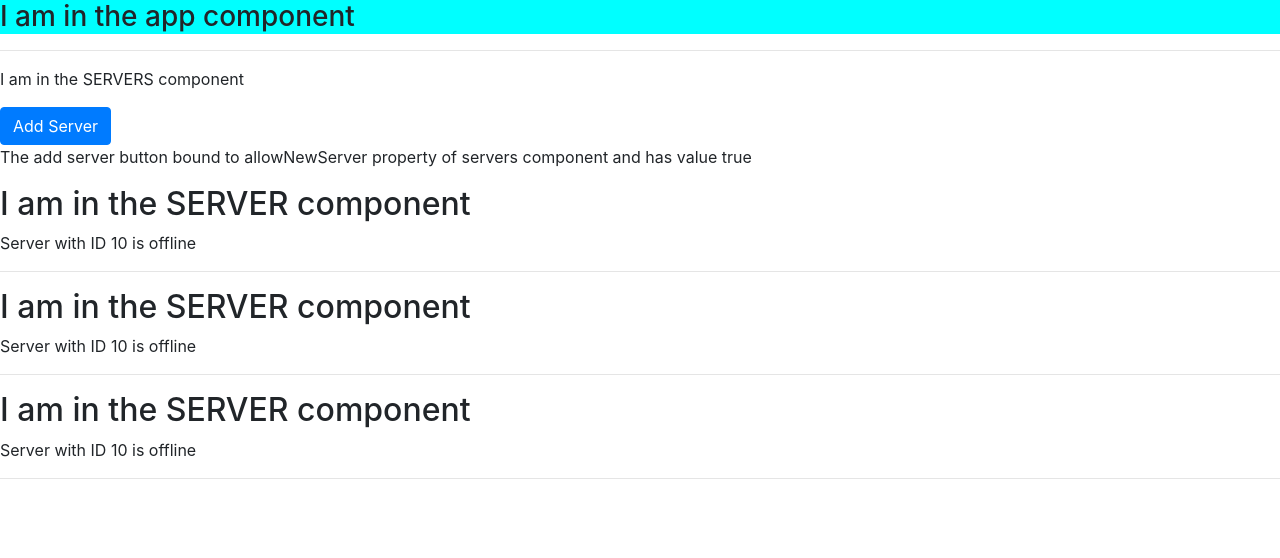
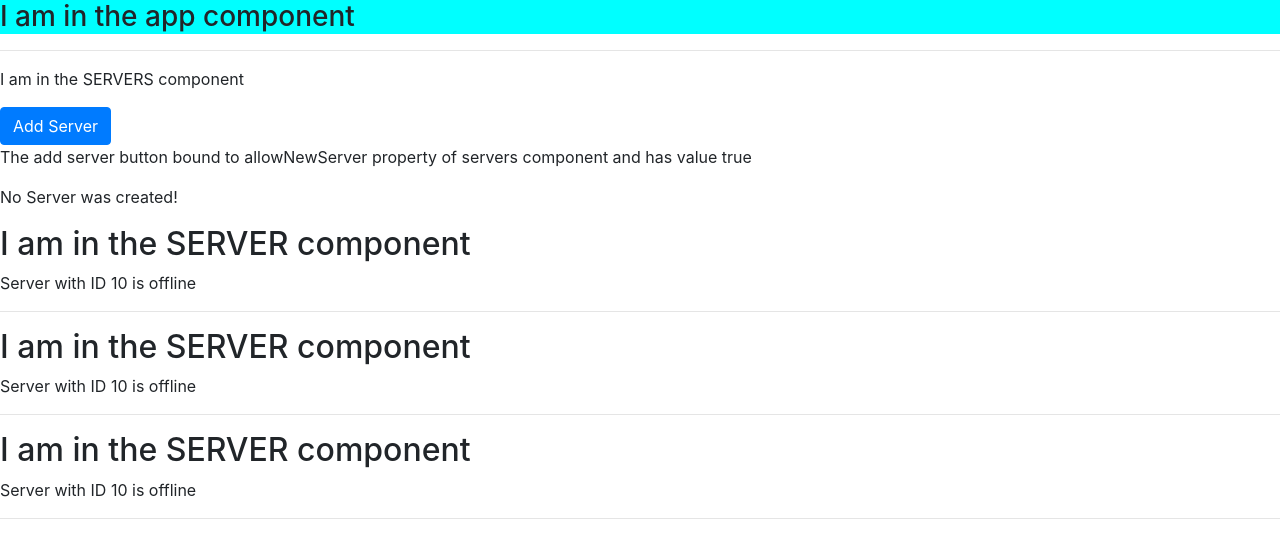
Before and after one commit to paramSonawane/helloWorld, an Angular app: page / in a window 1280 px wide. Shown: the top 558 px of the page. Built offline with nearby package versions, Linux system fonts and the light colour scheme.

Commit message:
Event binding

```diff
--- a/src/app/servers/servers.component.html
+++ b/src/app/servers/servers.component.html
@@ -3,7 +3,9 @@
 <!-- Property binding (binding the attribute to the property of component) -->
 <button
     class="btn btn-primary"
-    [disabled]="!allowNewServer">
+    [disabled]="!allowNewServer"
+    (click)="onCreateServer()"
+>
     Add Server
 </button>
 
@@ -12,6 +14,10 @@
 <!-- property binding and string interpolations can be interchanged but
 DO NOT mix both... use either of them. -->
 
+<!-- Property Binding []
+Event Binding ()
+String interpolation {} -->
+<p>{{serverCreation}}!</p>
 <div class="app-server"></div>
 <div class="app-server"></div>
 <div class="app-server"></div>
--- a/src/app/servers/servers.component.ts
+++ b/src/app/servers/servers.component.ts
@@ -7,6 +7,7 @@ import { Component, OnInit } from '@angular/core';
 })
 export class ServersComponent implements OnInit {
   allowNewServer: boolean = false;
+  serverCreation: string = "No Server was created";
 
   constructor() {
     setTimeout(() => {
@@ -17,4 +18,8 @@ export class ServersComponent implements OnInit {
   ngOnInit(): void {
   }
 
+  onCreateServer() {
+    this.serverCreation = "Server Was Created";
+  }
+
 }
```
